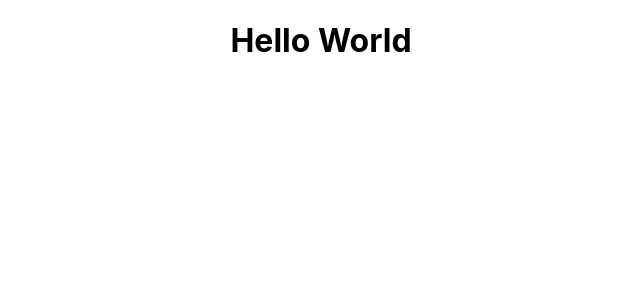
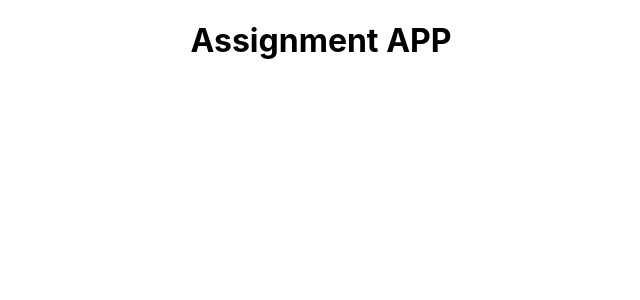
Before and after one commit to ally03/assignment-viewer, a React (Create React App) app: page / in a window 1280 px wide. Shown: the top 300 px of the page, without its empty margins (319-959 px from the left). Built offline with nearby package versions, Linux system fonts and the light colour scheme.

Commit message:
initialize assignment list app

```diff
--- a/package.json
+++ b/package.json
@@ -6,6 +6,8 @@
     "@testing-library/jest-dom": "^4.2.4",
     "@testing-library/react": "^9.3.2",
     "@testing-library/user-event": "^7.1.2",
+    "antd": "^4.1.0",
+    "axios": "^0.19.2",
     "react": "^16.13.1",
     "react-dom": "^16.13.1",
     "react-scripts": "3.4.1"
--- a/src/App.js
+++ b/src/App.js
@@ -4,7 +4,7 @@ import "./App.css";
 function App() {
   return (
     <div className="App">
-      <h1>Hello World</h1>
+      <h1>Assignment APP</h1>
     </div>
   );
 }
```
Also changed, not shown: src/logo.svg (deleted), 1 other file (tests, documents, lock files or other folders).
